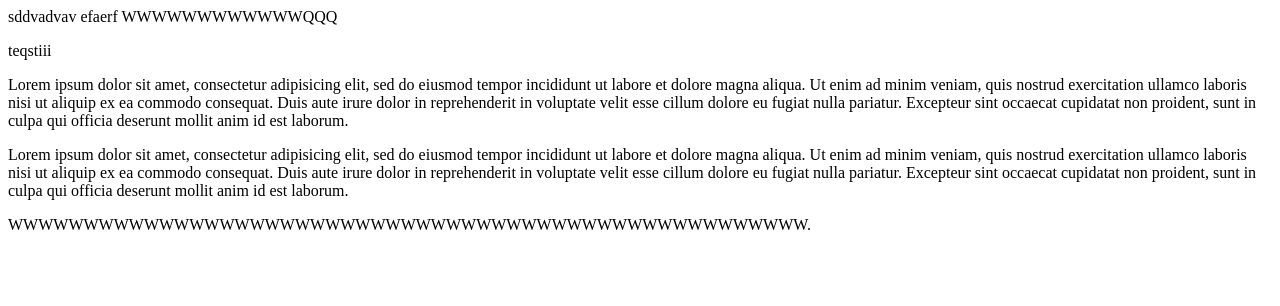
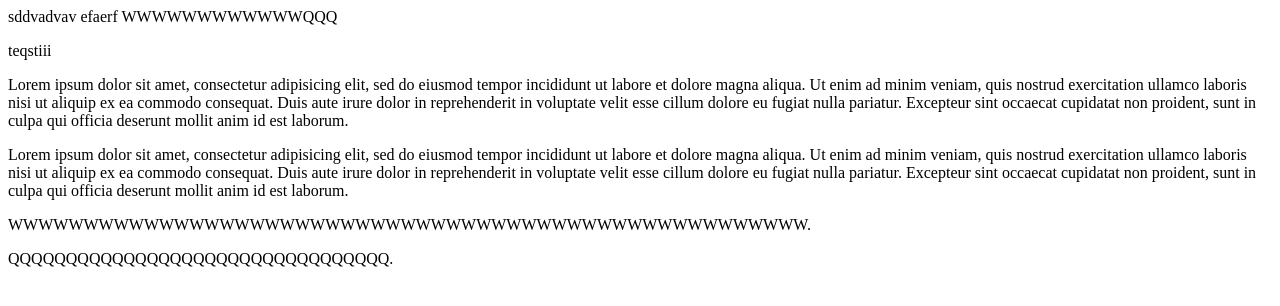
Before and after one commit to tsg-tsotne/2-proj, a plain HTML site: page index.html in a window 1280 px wide. Drawn offline with Linux system fonts and the light colour scheme.

Commit message:
DAVAMATE QQQQQQQQQQQQQQQQQQQ

```diff
--- a/index.html
+++ b/index.html
@@ -21,5 +21,6 @@ sddvadvav efaerf WWWWWWWWWWWWQQQ
  proident, sunt in culpa qui officia deserunt mollit anim id est laborum.</p>
 
   <p> WWWWWWWWWWWWWWWWWWWWWWWWWWWWWWWWWWWWWWWWWWWWWWWWWWWWW.</p>
+    <p> QQQQQQQQQQQQQQQQQQQQQQQQQQQQQQQQQ.</p>
 </body>
 </html>
```
